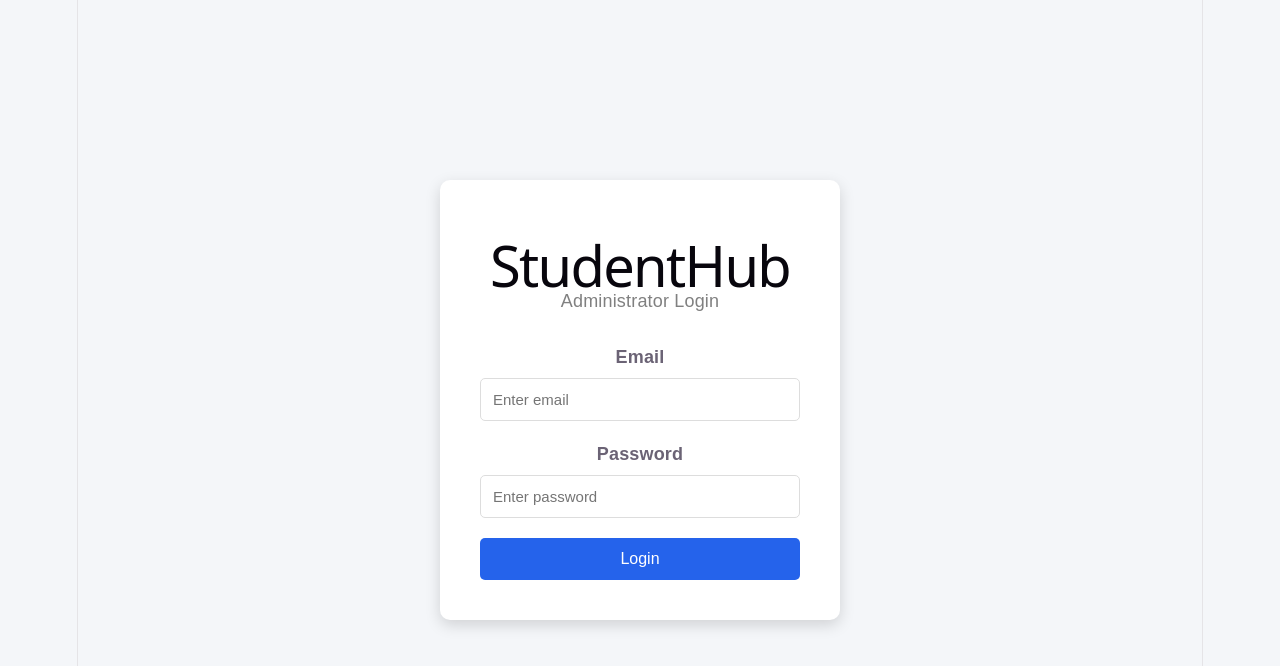
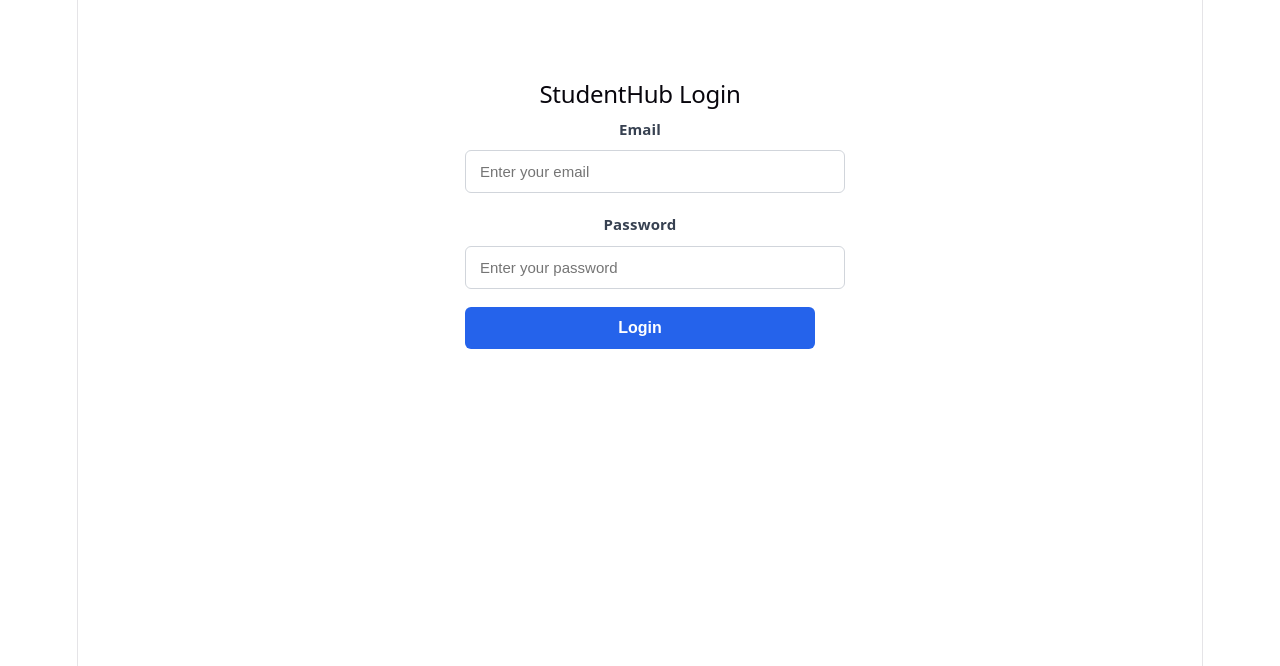
Before and after one commit to Siva-68/StudentHub, a React (Vite) app in the folder client/: page /login in a window 1280 px wide. Shown: the top 666 px of the page. Built offline with nearby package versions, Linux system fonts and the light colour scheme.

Commit message:
Updated Login page

```diff
--- a/client/src/components/Input/Input.css
+++ b/client/src/components/Input/Input.css
@@ -0,0 +1,42 @@
+.input-group {
+  width: 100%;
+  margin-bottom: 18px;
+}
+
+.input-label {
+  display: block;
+  margin-bottom: 8px;
+  font-size: 15px;
+  font-weight: 600;
+  color: #374151;
+}
+
+.input-field {
+  width: 100%;
+  padding: 12px 14px;
+  font-size: 15px;
+  border: 1px solid #d1d5db;
+  border-radius: 6px;
+  outline: none;
+  transition: all 0.25s ease;
+}
+
+.input-field:focus {
+  border-color: #2563eb;
+  box-shadow: 0 0 0 3px rgba(37, 99, 235, 0.15);
+}
+
+.input-field:disabled {
+  background-color: #f3f4f6;
+  cursor: not-allowed;
+}
+
+.input-error {
+  border-color: #dc2626;
+}
+
+.error-message {
+  margin-top: 6px;
+  color: #dc2626;
+  font-size: 13px;
+}
--- a/client/src/components/Input/Input.jsx
+++ b/client/src/components/Input/Input.jsx
@@ -0,0 +1,46 @@
+import "./Input.css";
+
+function Input({
+  label,
+  type = "text",
+  name,
+  value,
+  onChange,
+  placeholder = "",
+  required = false,
+  disabled = false,
+  error = "",
+}) {
+  return (
+    <div className="input-group">
+
+      {label && (
+        <label htmlFor={name} className="input-label">
+          {label}
+        </label>
+      )}
+
+      <input
+        id={name}
+        className={`input-field ${error ? "input-error" : ""}`}
+        type={type}
+        name={name}
+        value={value}
+        onChange={onChange}
+        placeholder={placeholder}
+        required={required}
+        disabled={disabled}
+        autoComplete="off"
+      />
+
+      {error && (
+        <p className="error-message">
+          {error}
+        </p>
+      )}
+
+    </div>
+  );
+}
+
+export default Input;
--- a/client/src/components/Loader/Loader.css
+++ b/client/src/components/Loader/Loader.css
@@ -0,0 +1,41 @@
+.loader-container{
+    display:flex;
+    flex-direction:column;
+    justify-content:center;
+    align-items:center;
+    gap:15px;
+}
+
+.spinner{
+    border:5px solid #e5e7eb;
+    border-top:5px solid #2563eb;
+    border-radius:50%;
+    animation:spin .8s linear infinite;
+}
+
+.spinner-small{
+    width:25px;
+    height:25px;
+}
+
+.spinner-medium{
+    width:40px;
+    height:40px;
+}
+
+.spinner-large{
+    width:60px;
+    height:60px;
+}
+
+@keyframes spin{
+
+    from{
+        transform:rotate(0deg);
+    }
+
+    to{
+        transform:rotate(360deg);
+    }
+
+}
--- a/client/src/pages/Login/Login.jsx
+++ b/client/src/pages/Login/Login.jsx
@@ -1,5 +1,6 @@
 import { useState } from "react";
-import "./Login.css";
+import Button from "../../components/Button/Button";
+import Input from "../../components/Input/Input";
 
 function Login() {
   const [formData, setFormData] = useState({
@@ -7,65 +8,48 @@ function Login() {
     password: "",
   });
 
-  const handleChange = (e) => {
+  const handleChange = (event) => {
+    const { name, value } = event.target;
+
     setFormData((prev) => ({
       ...prev,
-      [e.target.name]: e.target.value,
+      [name]: value,
     }));
   };
 
-  const handleSubmit = (e) => {
-    e.preventDefault();
+  return (
+    <div
+      style={{
+        width: "350px",
+        margin: "80px auto",
+      }}
+    >
+      <h2>StudentHub Login</h2>
 
-    console.log(formData);
-
-    // Backend integration in next module
-  };
-
-  return (
-    <div className="login-container">
-
-      <div className="login-card">
-
-        <h1>StudentHub</h1>
-        <p>Administrator Login</p>
-
-        <form onSubmit={handleSubmit}>
-
-          <div className="form-group">
-            <label>Email</label>
-
-            <input
+      <Input
+        label="Email"
+        name="email"
         type="email"
-              name="email"
-              placeholder="Enter email"
+        placeholder="Enter your email"
         value={formData.email}
         onChange={handleChange}
         required
       />
-          </div>
 
-          <div className="form-group">
-            <label>Password</label>
-
-            <input
+      <Input
+        label="Password"
+        name="password"
         type="password"
-              name="password"
-              placeholder="Enter password"
+        placeholder="Enter your password"
         value={formData.password}
         onChange={handleChange}
         required
       />
-          </div>
 
-          <button type="submit">
-            Login
-          </button>
-
-        </form>
-
-      </div>
-
+      <Button
+        text="Login"
+        type="submit"
+      />
     </div>
   );
 }
```
Also changed, not shown: client/src/components/Loader/Loader.jsx (+18 -0 lines). Lines whose indentation alone changed are shown as unchanged.
